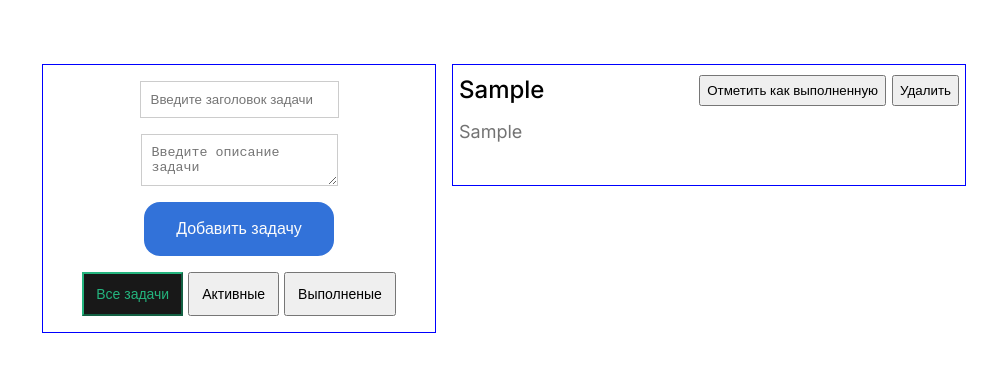
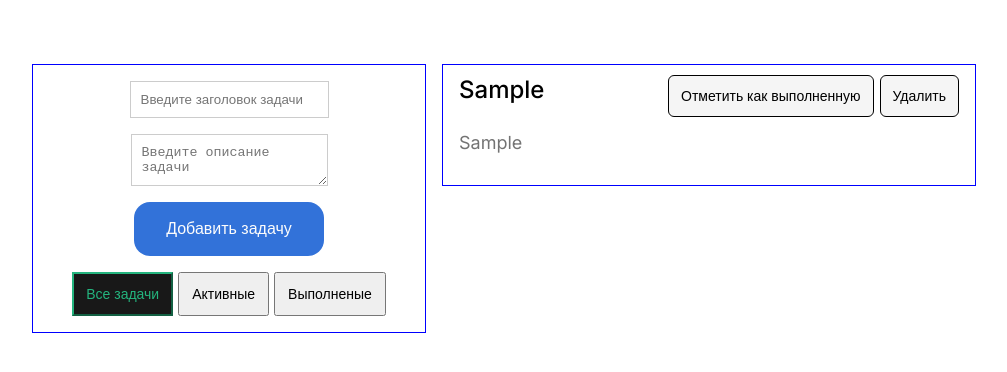
Before and after one commit to 7on999/test-next, a Next.js app: page /todo in a window 1280 px wide. Both pictures are taken after typing "Sample", "Sample" into the empty fields and a click on the button "Добавить задачу". Shown: the top 372 px of the page, without its empty margins (136-1143 px from the left). Built offline with nearby package versions, Linux system fonts and the light colour scheme.

Commit message:
made size btn bigger

```diff
--- a/app/todo/components/add-task-form/add-task-form.module.css
+++ b/app/todo/components/add-task-form/add-task-form.module.css
@@ -39,6 +39,13 @@
 .btnFilterWrapper {
   display: flex;
   gap:5px;
+  flex-direction: column;
+}
+
+@media screen and (min-width: 450px) {
+  .btnFilterWrapper {
+    flex-direction: row;
+  }
 }
 
 .activeFilterBtn {
--- a/app/todo/components/todo-item/todo-item.module.css
+++ b/app/todo/components/todo-item/todo-item.module.css
@@ -17,13 +17,17 @@
 }
 
 .btn {
-  padding: 6px;
+  font-size: 14px;
+  padding: 12px;
   cursor: pointer;
   height: fit-content;
+  border-radius: 6px;
+  border: 1px solid black;
+  background-color: whitesmoke;
 }
 
 .li {
-  padding: 10px 6px;
+  padding: 10px 16px;
   border: 1px solid blue;
   width: 350px;
   display: flex;
```
